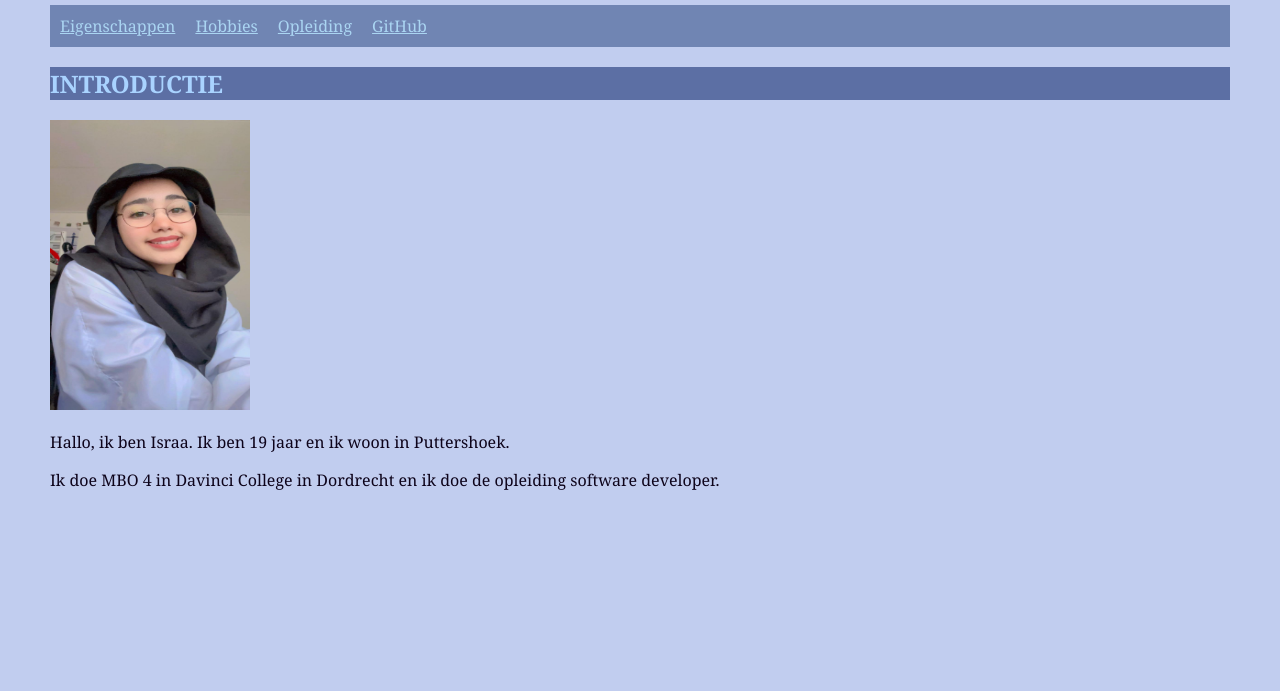
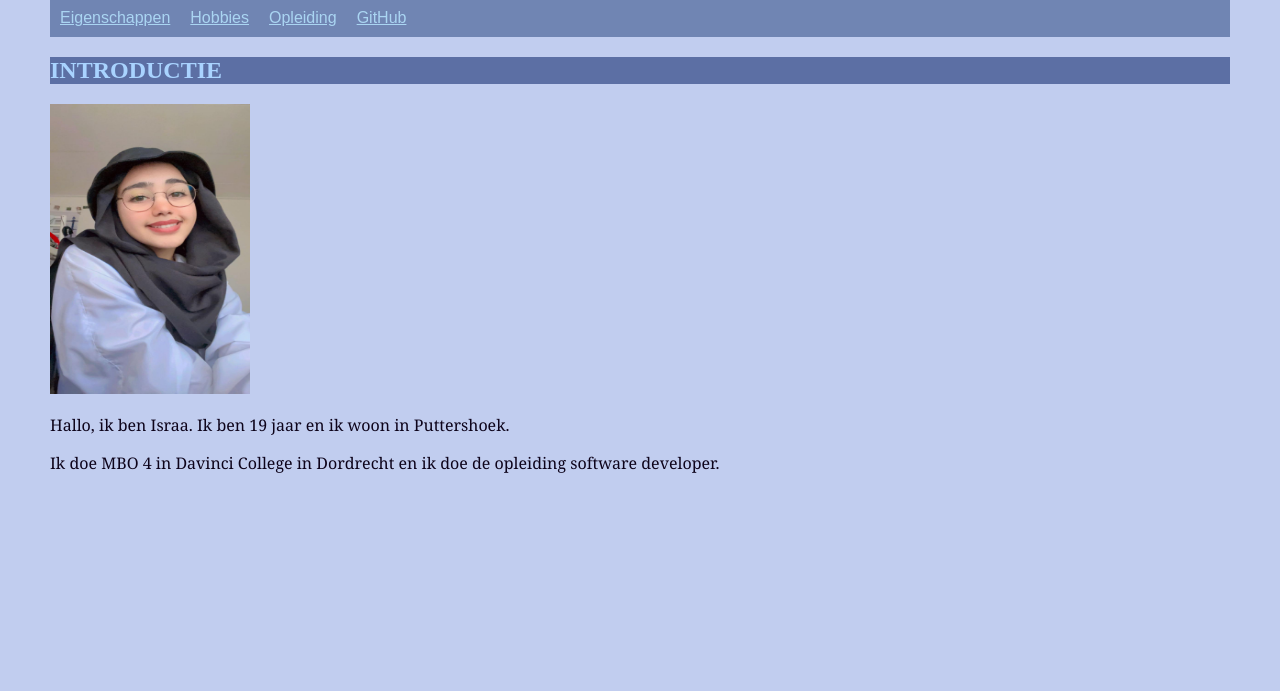
Before and after one commit to Isrvx0/statische-front-end, a plain HTML site: page Content-structuur-tyling/persoonlijke-web/index.html in a window 1280 px wide. Shown: the part 109-800 px from the top of the page. Drawn offline with Linux system fonts and the light colour scheme.

Commit message:
website verbetert

```diff
--- a/Content-structuur-tyling/persoonlijke-web/css/styles-web.css
+++ b/Content-structuur-tyling/persoonlijke-web/css/styles-web.css
@@ -6,16 +6,17 @@
   h2 {
     color: rgb(169, 211, 255);
     background-color: #5c6fa4;
+    font-family:'Times New Roman', Times, serif;
   }
 
   p {
     color: #0d031a;
+    font-family:Georgia, 'Times New Roman', Times, serif;
     }
 
   body {
     background-color: #c1cdef;
     margin: 50px;
-    font-family:Georgia, 'Times New Roman', Times, serif;
   }
 
   div {
@@ -43,6 +44,8 @@
     display:block;
     color: rgb(170, 213, 242);
     padding: 10px;
+    font-family:Arial, Helvetica, sans-serif;
+
   }
 
   nav a:hover {
```
